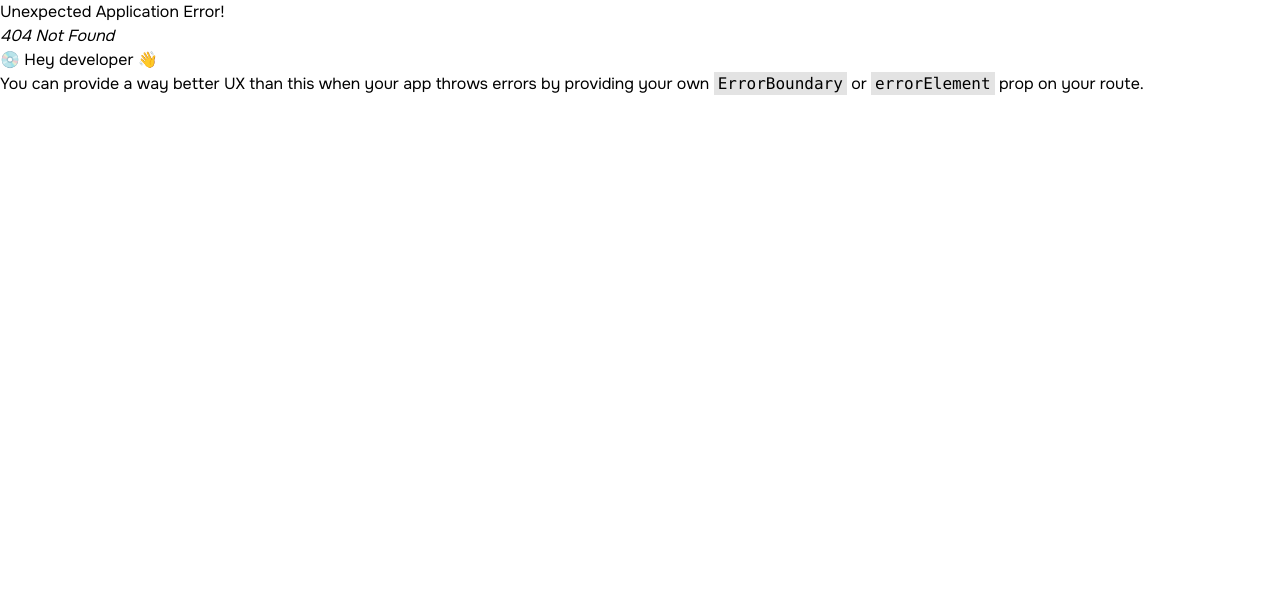
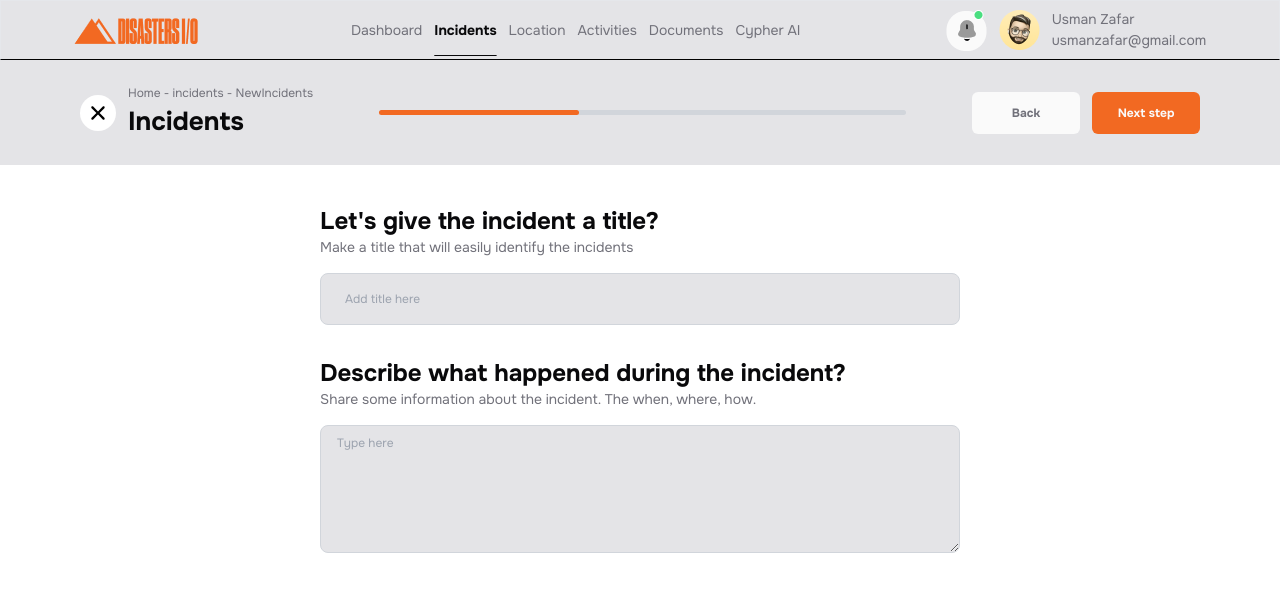
Before and after one commit to Rezwanul777/disaster-project-react, a React (Vite) app: page /incidents/incidentBar/newIncidents/nextPartIncidents in a window 1280 px wide. Before the commit this address had no page. Shown: the top 592 px of the page. Built offline with nearby package versions, Linux system fonts and the light colour scheme.

Commit message:
next part describe

```diff
--- a/src/main.jsx
+++ b/src/main.jsx
@@ -12,6 +12,7 @@ import Incidents from './pages/incidents/Incidents.jsx';
 import Location from './pages/location/Location.jsx';
 import IncidentBar from './pages/incidents/IncidentBar.jsx';
 import NewIncidents from './pages/incidents/NewIncidents.jsx';
+import NextPartIncidents from './pages/incidents/NextPartIncidents.jsx';
 const router = createBrowserRouter([
   {
     path: "/",
@@ -35,6 +36,10 @@ const router = createBrowserRouter([
       element:<NewIncidents />
     },
     {
+      path:"/incidents/incidentBar/newIncidents/nextPartIncidents" ,
+      element:<NextPartIncidents />
+    },
+    {
       path: "/location",
       element: <Location/>,
     },
--- a/src/pages/incidents/NewIncidents.jsx
+++ b/src/pages/incidents/NewIncidents.jsx
@@ -10,11 +10,12 @@ const NewIncidents = () => {
     const navigate = useNavigate();
 
     const nextStep = () => {
-      navigate("/incidents/incidentBar/newIncidents/describeIncidents");
+
+      navigate("/incidents/incidentBar/newIncidents/nextPartIncidents");
     };
     const stepBack = () => {
-        navigate("/incidents/incidentBar");
-    };
+        navigate("/incidents/incidentBar/newIncidents/");
+    }
 
     return (
       <div>
@@ -24,7 +25,7 @@ const NewIncidents = () => {
           welcome="Home - incidents - NewIncidents"
           heading="Incidents"
           onClick={nextStep}
-          BackClick={stepBack}
+          stepBack={stepBack}
         />
         <div>
           <h1 className="font-bold text-2xl text-blackBold text-center mt-10">
--- /dev/null
+++ b/src/pages/incidents/NextPartIncidents.jsx
@@ -0,0 +1,59 @@
+import { useNavigate } from "react-router-dom";
+import NewIncident from "./NewIncident";
+
+
+const NextPartIncidents = () => {
+    const navigate = useNavigate();
+    const handle = () => {
+      navigate("/incidents/incidentBar/newIncidents");
+    };
+    const nextStep = () => {
+      navigate("/incidents/stepbar/newIncidents/describeIncidents/location");
+    };
+    return (
+      <div>
+        <NewIncident
+          button="Next step"
+          btnBack="Back"
+          welcome="Home - incidents - NewIncidents"
+          heading="Incidents"
+          onClick={nextStep}
+          stepBack={handle}
+        />
+        <div className="flex flex-col justify-center items-center my-10 gap-8">
+          <div className="md:w-1/2 w-[90%] flex flex-col gap-4">
+            <div>
+              <h1 className="text-2xl font-bold text-blackBold ">
+                Let&apos;s give the incident a title?
+              </h1>
+              <p className="text-14 leading-5 text-grayBold">
+                Make a title that will easily identify the incidents
+              </p>
+            </div>
+            <input
+              type="text"
+              placeholder="Add title here"
+              className="bg-whiteLight border border-gray-300 px-6 py-4 rounded-lg w-full focus:outline-none focus:shadow-inner focus:shadow-green-300 transition-all duration-300 text-12"
+            />
+          </div>
+          <div className="md:w-1/2 w-[90%] flex flex-col gap-4">
+            <div>
+              <h1 className="text-2xl font-bold text-blackBold ">
+                Describe what happened during the incident?
+              </h1>
+              <p className="text-14 leading-5 text-grayBold">
+                Share some information about the incident. The when, where, how.
+              </p>
+            </div>
+            <textarea
+              type="text"
+              placeholder="Type here"
+              className="bg-whiteLight border border-gray-300 px-4 py-2 rounded-lg w-full h-32 focus:outline-none focus:shadow-inner focus:shadow-green-300 transition-all duration-300 text-12"
+            ></textarea>
+          </div>
+        </div>
+      </div>
+    );
+}
+
+export default NextPartIncidents
```
